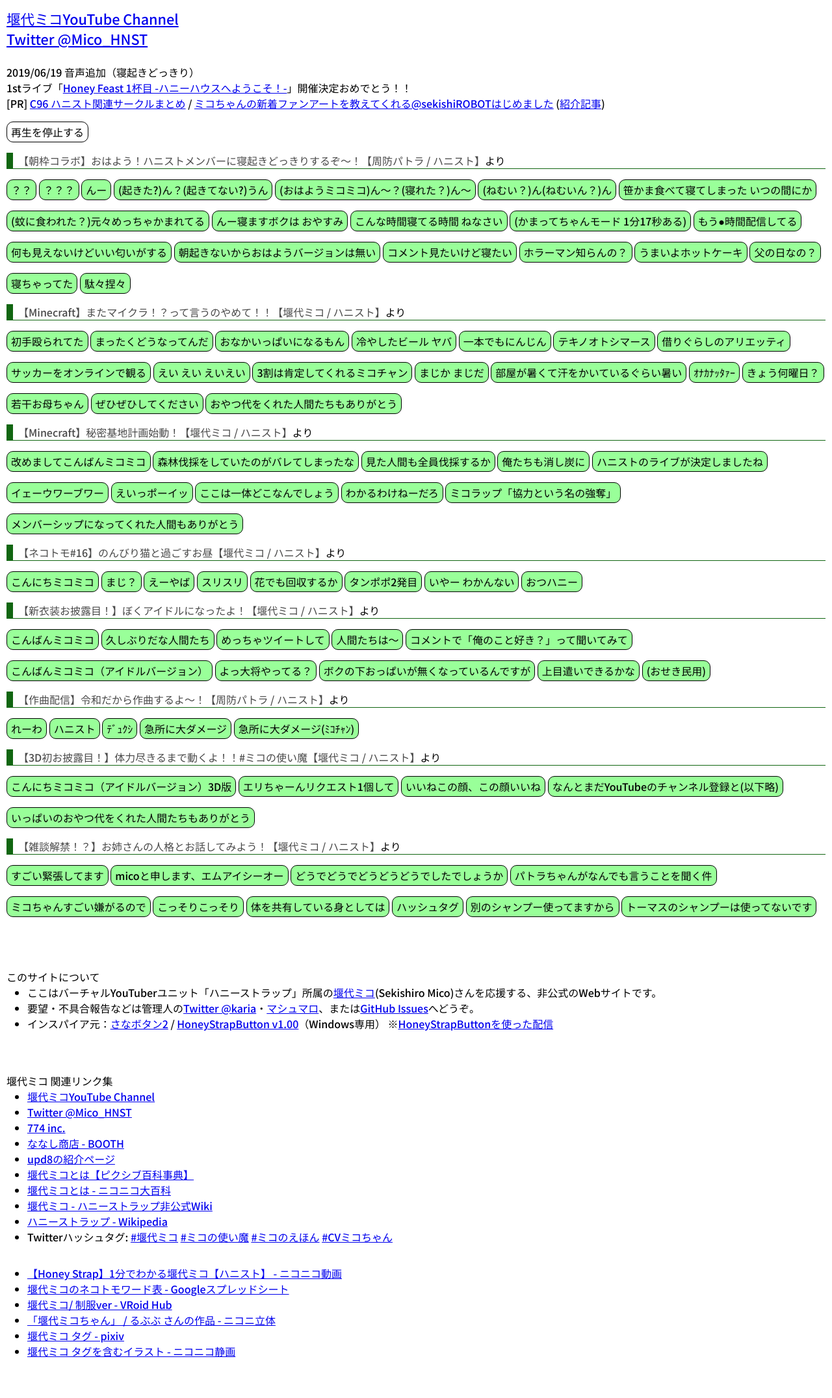
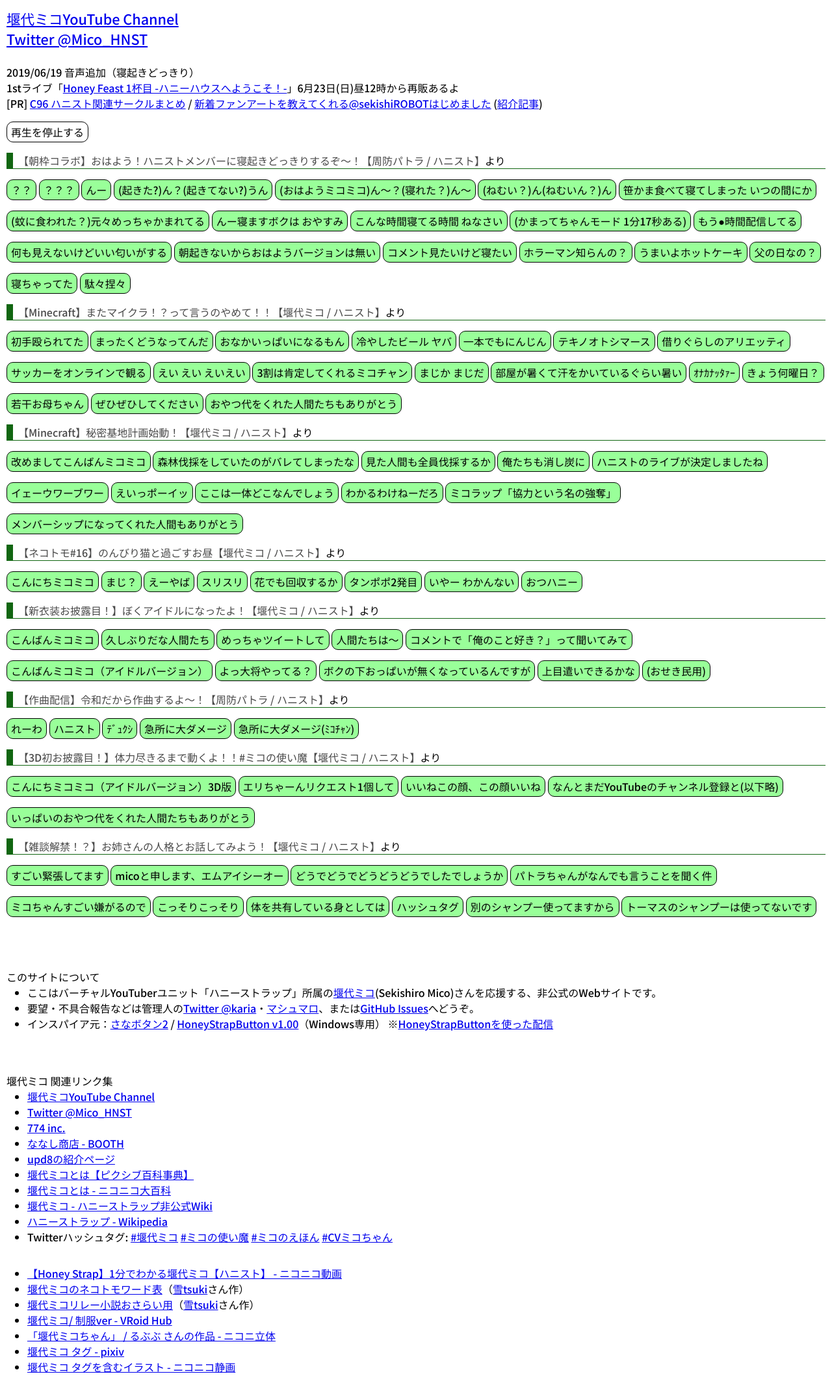
Before and after one commit to karia/micobutton, a plain HTML site: page index.html in a window 1280 px wide. Shown: the part 59-2210 px from the top of the page at 65% size. Before the commit the page ends 2187 px from the top, so only its background shows below. Drawn offline with nearby package versions, Linux system fonts and the light colour scheme; some packages are replaced by stand-ins of ours; files that its build step writes are made by us from their sources.

Commit message:
リレー小説おさらい用、ライブ再版情報を追加

```diff
--- a/index.html
+++ b/index.html
@@ -41,8 +41,8 @@
     <div class="lastmodified">
         <ul>
             <li>2019/06/19 音声追加（寝起きどっきり）</li>
-            <li>1stライブ「<a href="https://spwn.jp/190715-honeystrap/">Honey Feast 1杯目 -ハニーハウスへようこそ！-</a>」開催決定おめでとう！！</li>
-            <li>[PR] <a href="http://karia.hatenablog.jp/entry/2019/06/08/203536">C96 ハニスト関連サークルまとめ</a> / <a href="https://twitter.com/sekishirobot">ミコちゃんの新着ファンアートを教えてくれる@sekishiROBOTはじめました</a> (<a href="http://karia.hatenablog.jp/entry/2019/06/18/030820">紹介記事</a>)</li>
+            <li>1stライブ「<a href="https://spwn.jp/190715-honeystrap/">Honey Feast 1杯目 -ハニーハウスへようこそ！-</a>」6月23日(日)昼12時から再販あるよ</li>
+            <li>[PR] <a href="http://karia.hatenablog.jp/entry/2019/06/08/203536">C96 ハニスト関連サークルまとめ</a> / <a href="https://twitter.com/sekishirobot">新着ファンアートを教えてくれる@sekishiROBOTはじめました</a> (<a href="http://karia.hatenablog.jp/entry/2019/06/18/030820">紹介記事</a>)</li>
         </ul>
     </div>
 
@@ -185,7 +185,8 @@
         </ul>
         <ul>
             <li><a href="https://www.nicovideo.jp/watch/sm35255855">【Honey Strap】1分でわかる堰代ミコ【ハニスト】 - ニコニコ動画</a></li>
-            <li><a href="https://docs.google.com/spreadsheets/d/1qPi7mpbkcjRSy9zOizshsBGsGElYNdfbQt5O9EFNqQw/edit?usp=sharing">堰代ミコのネコトモワード表 - Googleスプレッドシート</a></li>
+            <li><a href="https://docs.google.com/spreadsheets/d/1qPi7mpbkcjRSy9zOizshsBGsGElYNdfbQt5O9EFNqQw/edit?usp=sharing">堰代ミコのネコトモワード表</a>（<a href="https://twitter.com/Yukiao_Tsukimi">雪tsuki</a>さん作）</li>
+            <li><a href="https://docs.google.com/spreadsheets/d/1iMrtXKOja-YwJsXCAwpICoQEU9206DvlVClDob5RK_g/edit?usp=sharing">堰代ミコリレー小説おさらい用</a>（<a href="https://twitter.com/Yukiao_Tsukimi">雪tsuki</a>さん作）</li>
             <li><a href="https://hub.vroid.com/characters/7074218621682308516/models/5691499296497596246">堰代ミコ/ 制服ver - VRoid Hub</a></li>
             <li><a href="https://3d.nicovideo.jp/works/td54694">「堰代ミコちゃん」 / るぶぶ さんの作品 - ニコニ立体</a></li>
             <li><a href="https://www.pixiv.net/tags.php?tag=%E5%A0%B0%E4%BB%A3%E3%83%9F%E3%82%B3">堰代ミコ タグ - pixiv</a></li>
```
